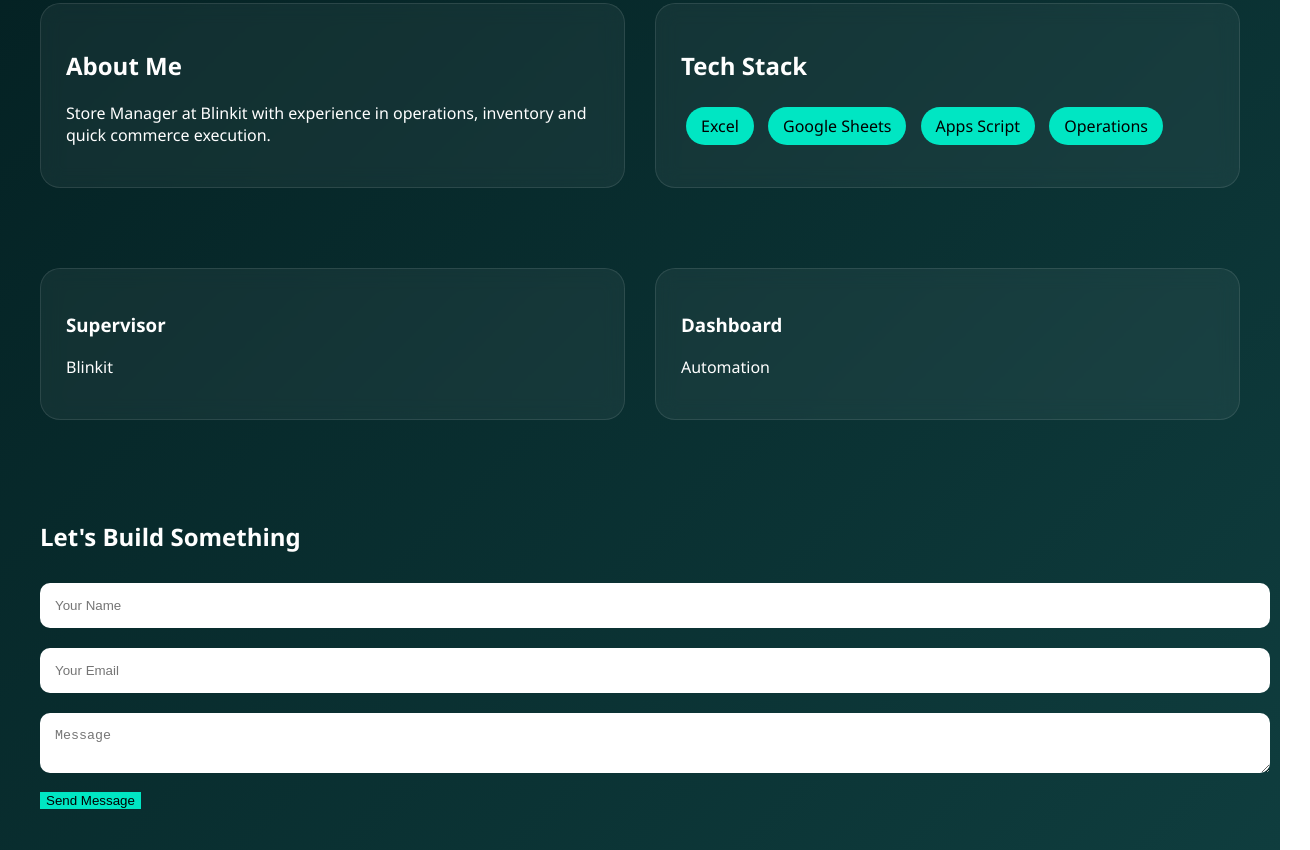
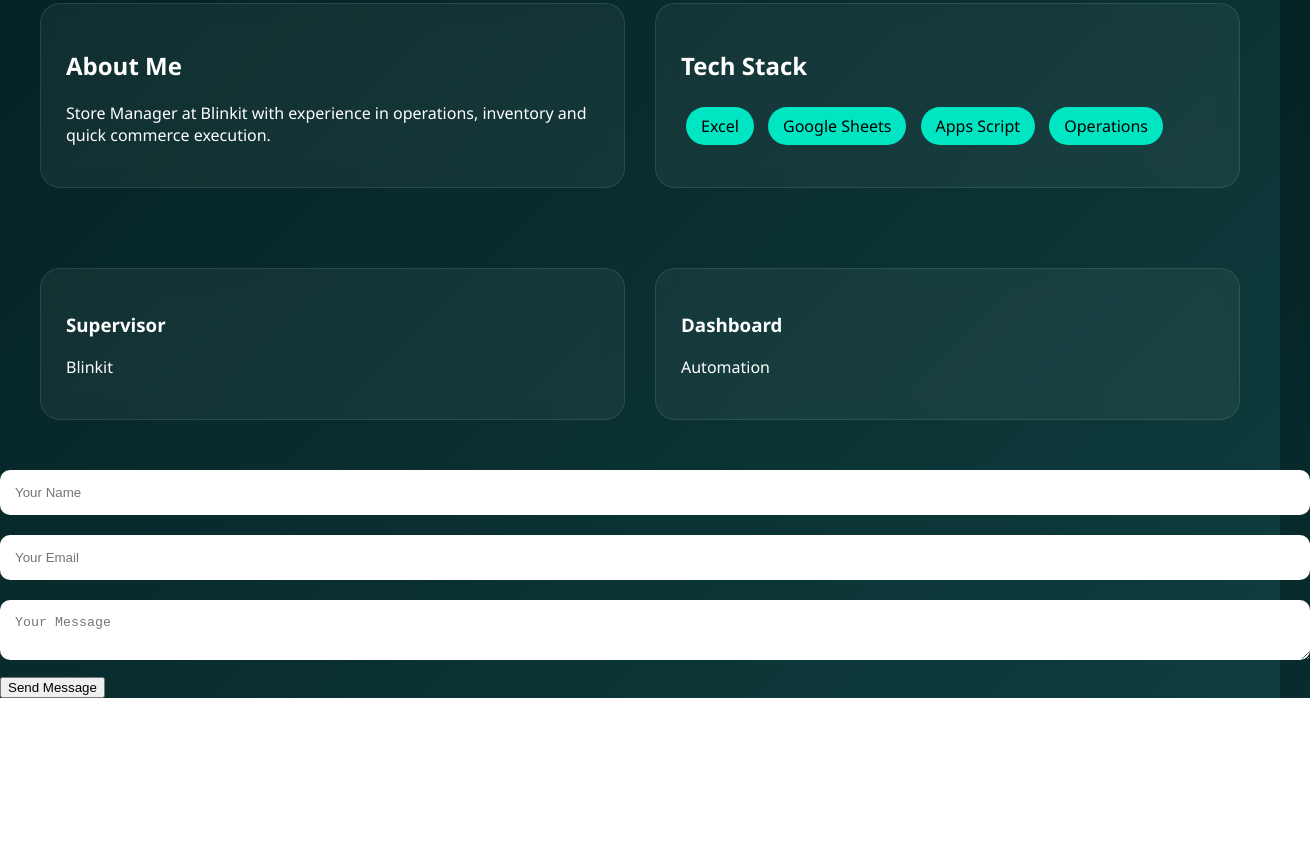
Before and after one commit to surya0780/Surya-portfolio, a plain HTML site: page index.html in a window 1280 px wide. Shown: the part 475-1325 px from the top of the page, 1310 px wide, since content can reach past the window. After the commit the page ends 1173 px from the top, so only its background shows below. Drawn offline with nearby package versions, Linux system fonts and the light colour scheme.

Commit message:
Update index.html

```diff
--- a/index.html
+++ b/index.html
@@ -164,13 +164,17 @@ input, textarea {
 </section>
 
 <!-- CONTACT -->
-<section class="contact" id="contact">
-  <h2>Let's Build Something</h2>
-  <input placeholder="Your Name">
-  <input placeholder="Your Email">
-  <textarea placeholder="Message"></textarea>
-  <button class="primary">Send Message</button>
-</section>
+<form action="https://formspree.io/f/xqewovva" method="POST">
+
+  <input type="text" name="name" placeholder="Your Name" required>
+
+  <input type="email" name="email" placeholder="Your Email" required>
+
+  <textarea name="message" placeholder="Your Message" required></textarea>
+
+  <button type="submit">Send Message</button>
+
+</form>
 
 <!-- POPUP -->
 <div id="overlay">
```
